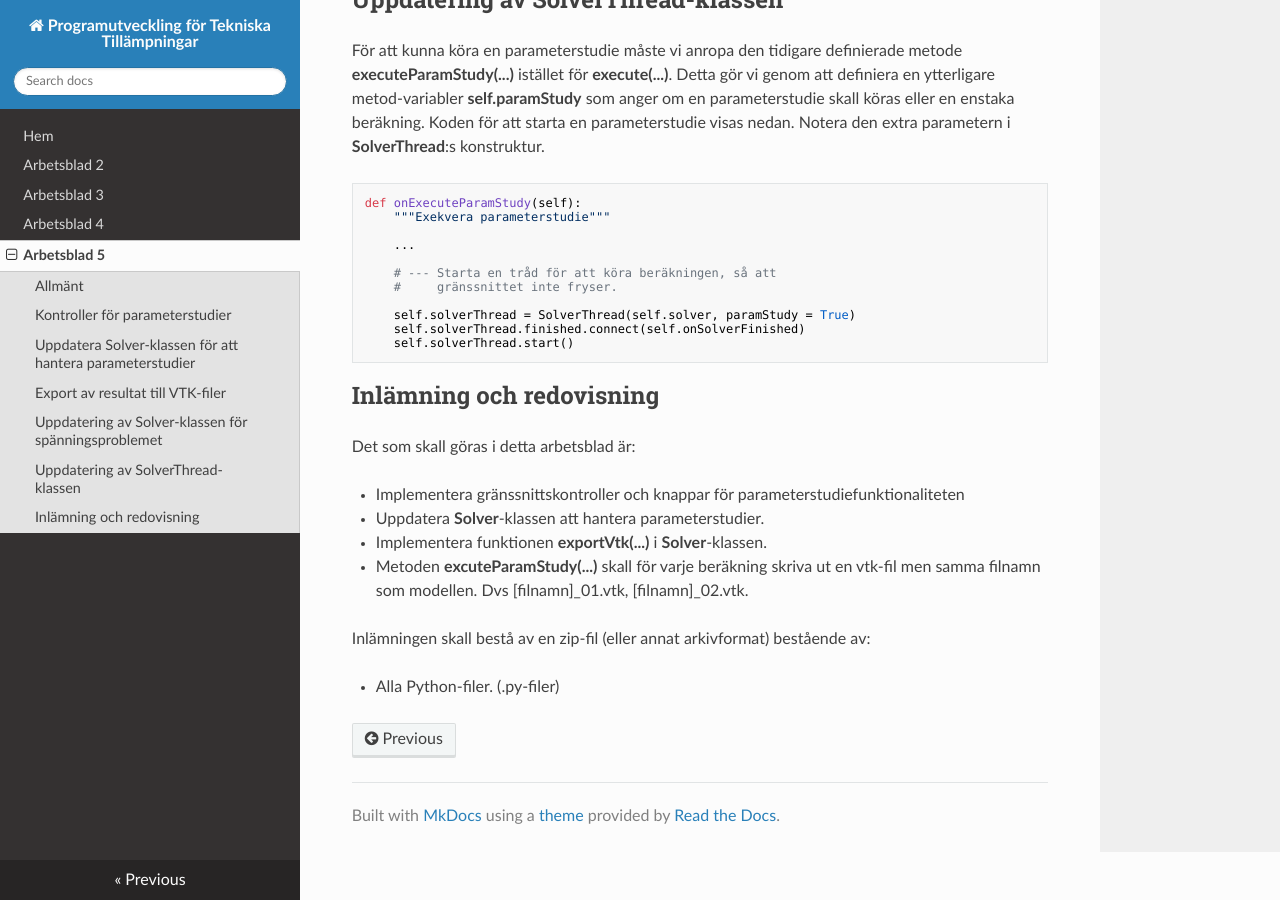
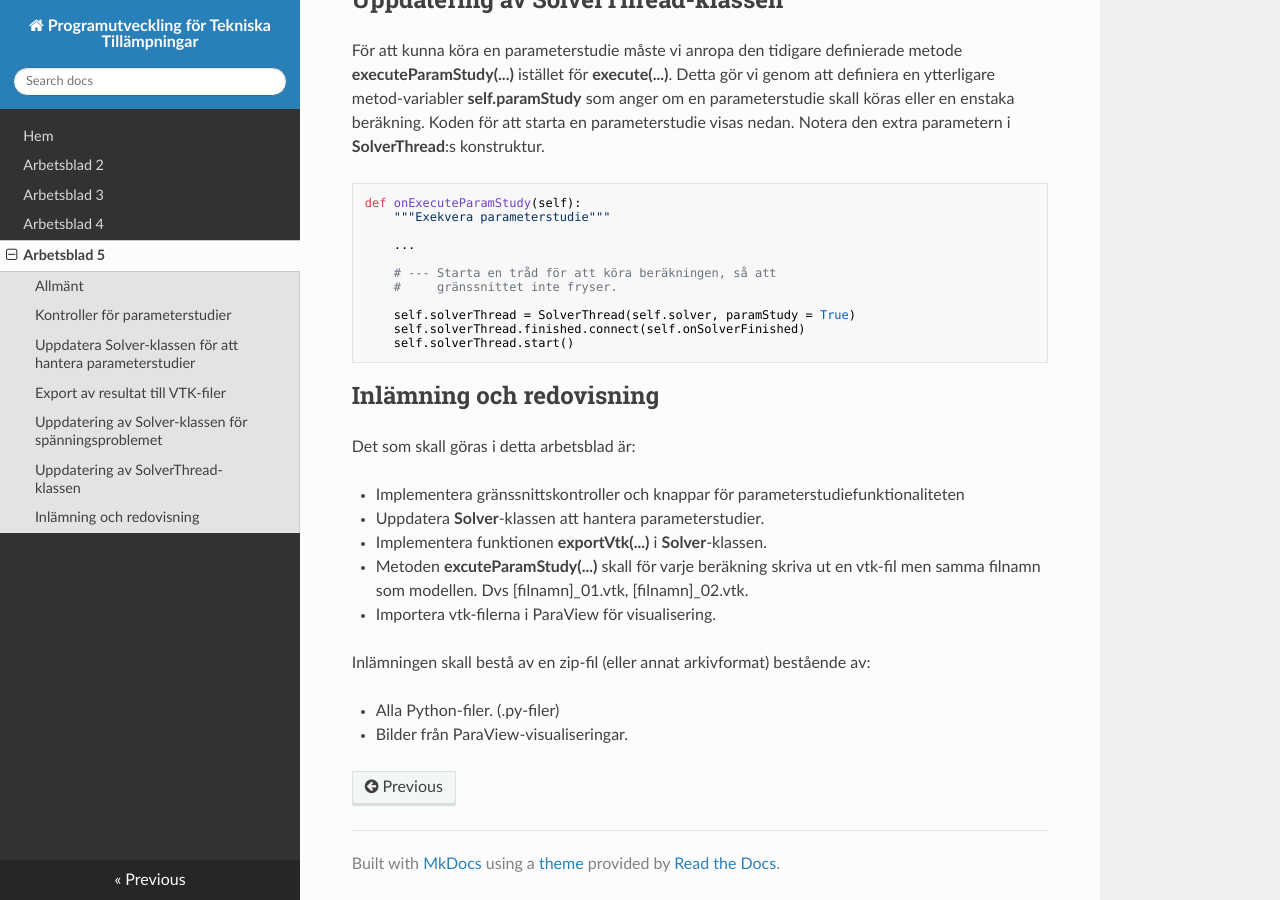
Before and after one commit to jonaslindemann/vsmn20, an MkDocs documentation site: the page built from docs/assignment5.md, in a window 1280 px wide and 900 px high, scrolled down 4427 px. Built offline with MkDocs 1.6.1, drawn with Linux system fonts in a browser that asks for light colours; nearby versions of some CDN libraries; old or Windows-style settings are respelled for this version of MkDocs.

Commit message:
Lagt till att göra visualisering i ParaView

```diff
--- a/docs/assignment5.md
+++ b/docs/assignment5.md
@@ -197,7 +197,9 @@ Det som skall göras i detta arbetsblad är:
  * Uppdatera **Solver**-klassen att hantera parameterstudier.
  * Implementera funktionen **exportVtk(...)** i **Solver**-klassen.
  * Metoden **excuteParamStudy(...)** skall för varje beräkning skriva ut en vtk-fil men samma filnamn som modellen. Dvs [filnamn]_01.vtk, [filnamn]_02.vtk.
+ * Importera vtk-filerna i ParaView för visualisering.
 
 Inlämningen skall bestå av en zip-fil (eller annat arkivformat) bestående av:
 
  * Alla Python-filer. (.py-filer)
+ * Bilder från ParaView-visualiseringar.
```
